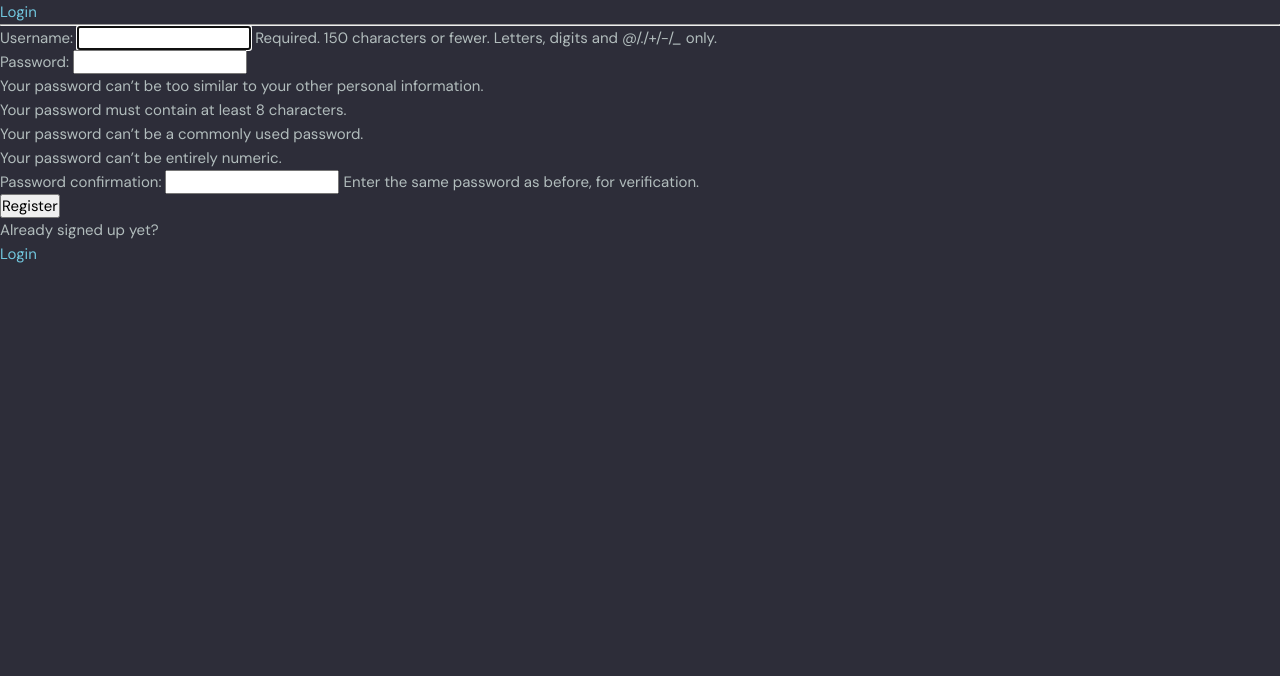
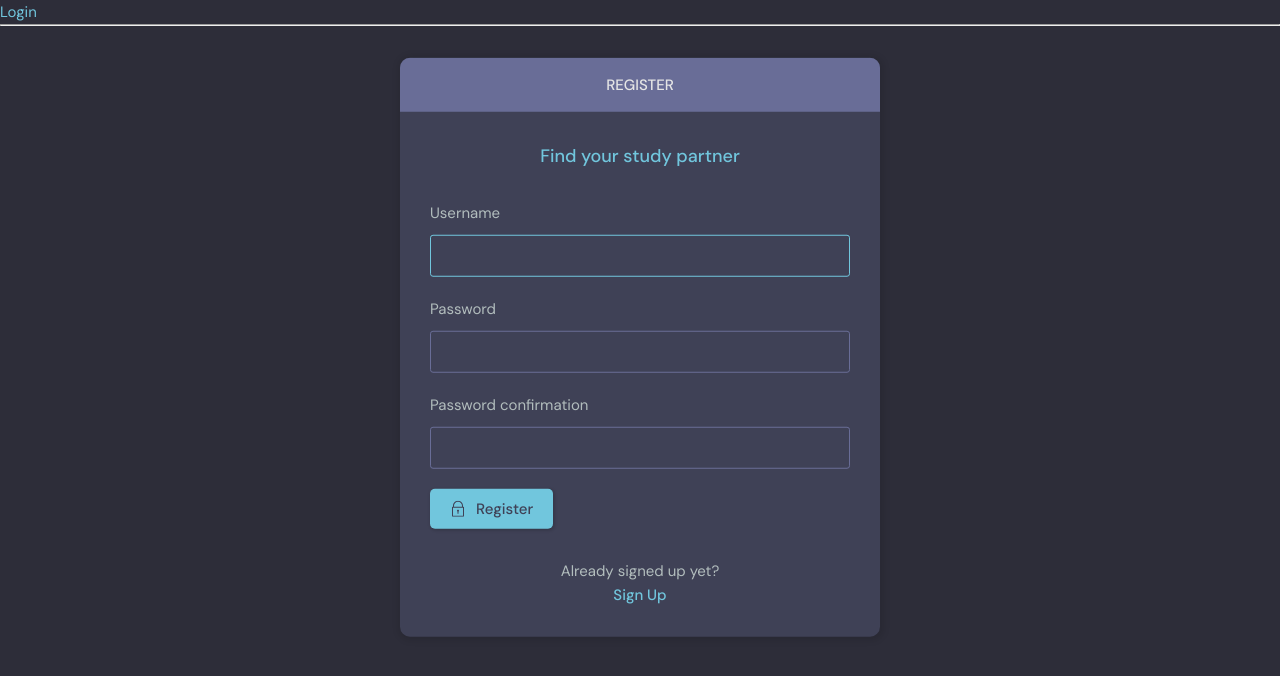
Before and after one commit to smit-patel1/studybud, a Django app: page /register/ in a window 1280 px wide. Shown: the part 76-752 px from the top of the page. Run offline with Django 5.2, Linux system fonts and the light colour scheme.

Commit message:
5 hrs and 35 min

```diff
--- a/base/templates/base/home.html
+++ b/base/templates/base/home.html
@@ -9,7 +9,7 @@
     <!-- Room List Start -->
     <div class="roomList">
       <div class="mobile-menu">
-        <form class="header__search">
+        <form action="{% url 'home' %}" class="header__search">
           <label>
             <svg
               version="1.1"
@@ -27,8 +27,8 @@
           </label>
         </form>
         <div class="mobile-menuItems">
-          <a class="btn btn--main btn--pill" href="#">Browse Topics</a>
-          <a class="btn btn--main btn--pill" href="#">Recent Activities</a>
+          <a class="btn btn--main btn--pill" href="{% url 'topics' %}">Browse Topics</a>
+          <a class="btn btn--main btn--pill" href="{% url '' %}">Recent Activities</a>
         </div>
       </div>
       <div class="roomList__header">
--- a/base/templates/base/login_register.html
+++ b/base/templates/base/login_register.html
@@ -1,30 +1,108 @@
-{% extends 'main.html' %}{% block content %} {% if page == 'login' %}
-<div>
-  <form method="POST" action="">
+{% extends 'main.html' %} {% block content %}
+<main class="auth layout">
+  {% if page == 'login' %}
+  <div class="container">
+    <div class="layout__box">
+      <div class="layout__boxHeader">
+        <div class="layout__boxTitle">
+          <h3>Login</h3>
+        </div>
+      </div>
+      <div class="layout__body">
+        <h2 class="auth__tagline">Find your study partner</h2>
+
+        <form class="form" action="" method="POST">
           {% csrf_token %}
+          <div class="form__group form__group">
+            <label for="room_name">Email</label>
+            <input id="username" name="username" type="text" placeholder="e.g.
+            dennis_ivy@email.com />
+          </div>
+          <div class="form__group">
+            <label for="password">Password</label>
+            <input
+              id="password"
+              name="password"
+              type="password"
+              placeholder="&bull;&bull;&bull;&bull;&bull;&bull;&bull;&bull;"
+            />
+          </div>
 
-    <label>Username:</label>
-    <input type="text" name="username" placeholder="Enter username" />
+          <button class="btn btn--main" type="submit">
+            <svg
+              version="1.1"
+              xmlns="http://www.w3.org/2000/svg"
+              width="32"
+              height="32"
+              viewBox="0 0 32 32"
+            >
+              <title>lock</title>
+              <path
+                d="M27 12h-1v-2c0-5.514-4.486-10-10-10s-10 4.486-10 10v2h-1c-0.553 0-1 0.447-1 1v18c0 0.553 0.447 1 1 1h22c0.553 0 1-0.447 1-1v-18c0-0.553-0.447-1-1-1zM8 10c0-4.411 3.589-8 8-8s8 3.589 8 8v2h-16v-2zM26 30h-20v-16h20v16z"
+              ></path>
+              <path
+                d="M15 21.694v4.306h2v-4.306c0.587-0.348 1-0.961 1-1.694 0-1.105-0.895-2-2-2s-2 0.895-2 2c0 0.732 0.413 1.345 1 1.694z"
+              ></path>
+            </svg>
 
-    <label>Password:</label>
-    <input type="password" name="password" placeholder="Enter password" />
-
-    <input type="submit" value="Login" />
+            Login
+          </button>
         </form>
 
+        <div class="auth__action">
           <p>Haven't signed up yet?</p>
-  <a href="{% url 'register' %}">Sign up</a>
+          <a href="{% url 'register' %}" class="btn btn--link">Sign Up</a>
         </div>
+      </div>
+    </div>
+  </div>
+  {% else %}
+  <div class="container">
+    <div class="layout__box">
+      <div class="layout__boxHeader">
+        <div class="layout__boxTitle">
+          <h3>Register</h3>
+        </div>
+      </div>
+      <div class="layout__body">
+        <h2 class="auth__tagline">Find your study partner</h2>
 
-{% else %}
+        <form class="form" action="" method="POST">
+          {% csrf_token %} {% for field in form %}
+          <div class="form__group form__group">
+            <label for="room_name">{{field.label}}</label>
+            {{field}}
+          </div>
+          {% endfor %}
 
-<div>
-  <form method="POST" action="">
-    {% csrf_token %} {{form.as_p}}
-    <input type="submit" value="Register" />
+          <button class="btn btn--main" type="submit">
+            <svg
+              version="1.1"
+              xmlns="http://www.w3.org/2000/svg"
+              width="32"
+              height="32"
+              viewBox="0 0 32 32"
+            >
+              <title>lock</title>
+              <path
+                d="M27 12h-1v-2c0-5.514-4.486-10-10-10s-10 4.486-10 10v2h-1c-0.553 0-1 0.447-1 1v18c0 0.553 0.447 1 1 1h22c0.553 0 1-0.447 1-1v-18c0-0.553-0.447-1-1-1zM8 10c0-4.411 3.589-8 8-8s8 3.589 8 8v2h-16v-2zM26 30h-20v-16h20v16z"
+              ></path>
+              <path
+                d="M15 21.694v4.306h2v-4.306c0.587-0.348 1-0.961 1-1.694 0-1.105-0.895-2-2-2s-2 0.895-2 2c0 0.732 0.413 1.345 1 1.694z"
+              ></path>
+            </svg>
+
+            Register
+          </button>
         </form>
 
+        <div class="auth__action">
           <p>Already signed up yet?</p>
-  <a href="{% url 'login' %}">Login</a>
+          <a href="{% url 'login' %}" class="btn btn--link">Sign Up</a>
         </div>
-{% endif %} {% endblock content %}
+      </div>
+    </div>
+  </div>
+  {% endif %}
+</main>
+{% endblock content %}
--- a/base/templates/base/room.html
+++ b/base/templates/base/room.html
@@ -149,8 +149,9 @@
         </div>
       </div>
       <div class="room__message">
-        <form action="#">
-          <input name="" placeholder="Write your message here..." />
+        <form action="" method="POST">
+          {% csrf_token %}
+          <input name="body" placeholder="Write your message here..." />
         </form>
       </div>
     </div>
--- a/base/templates/base/topics_component.html
+++ b/base/templates/base/topics_component.html
@@ -16,7 +16,7 @@
     </li>
     {% endfor %}
   </ul>
-  <a class="btn btn--link" href="topics.html">
+  <a class="btn btn--link" href="{% url 'topics' %}">
     More
     <svg
       version="1.1"
--- a/base/urls.py
+++ b/base/urls.py
@@ -16,4 +16,5 @@ urlpatterns = [
     path('delete-message/<str:pk>', views.deleteMessage, name="delete-message"),
 
     path('update-user/', views.updateUser, name="update-user"),
+    path('topics/', views.topicsPage, name="topics"),
 ]
--- a/base/views.py
+++ b/base/views.py
@@ -193,3 +193,7 @@ def updateUser(request):
             return redirect('user-profile', pk=user.id)
 
     return render(request, 'base/update-user.html', {'form': form})
+
+
+def topicsPage(request):
+    return render(request, 'base/topics.html', {})
```
Also changed, not shown: base/templates/base/delete.html (+36 -8 lines), base/templates/base/delete_old.html (added, +11 -0 lines), base/templates/base/login_register_old.html (added, +30 -0 lines), base/templates/base/topics.html (added, +65 -0 lines), db.sqlite3. Lines whose indentation alone changed are shown as unchanged.
